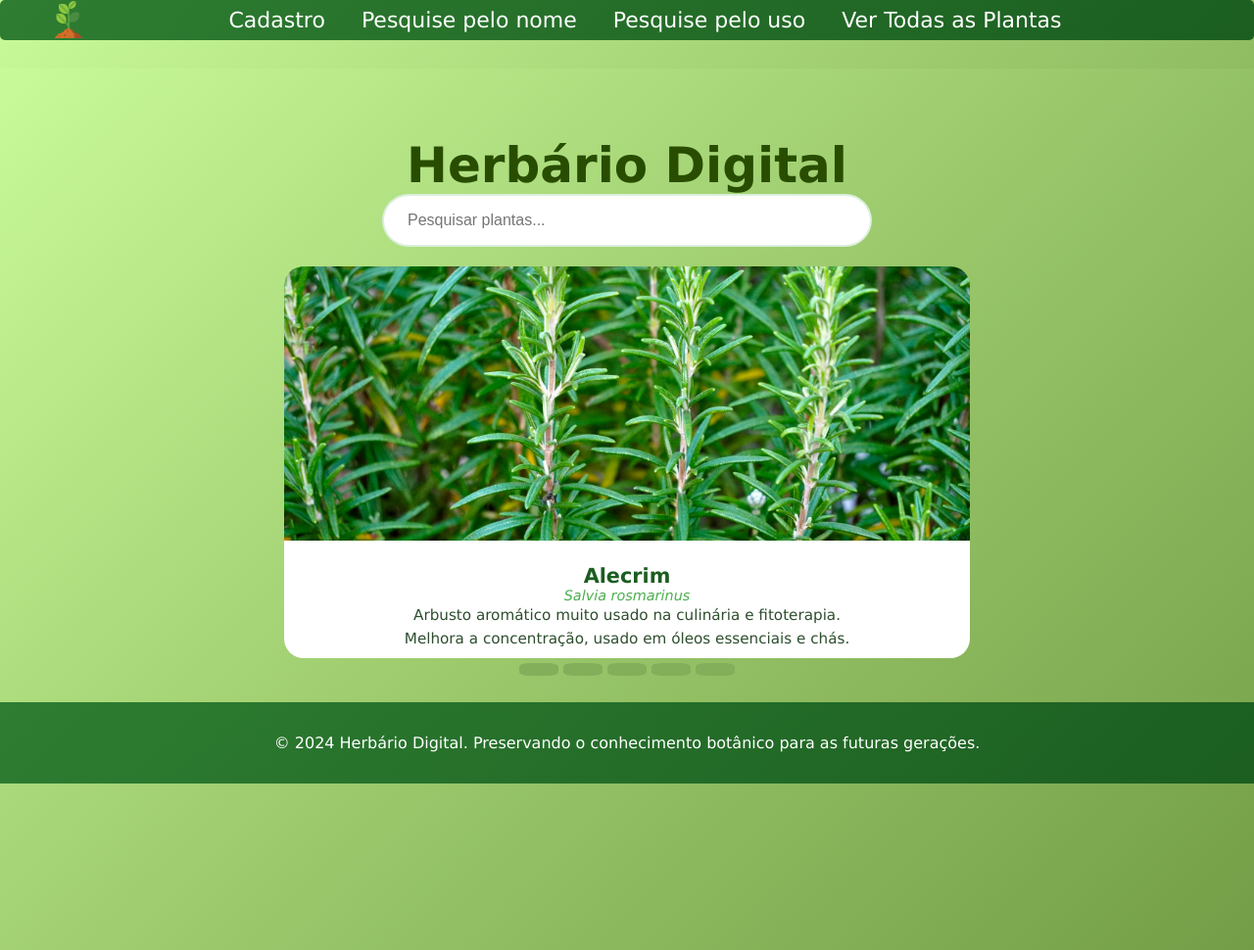
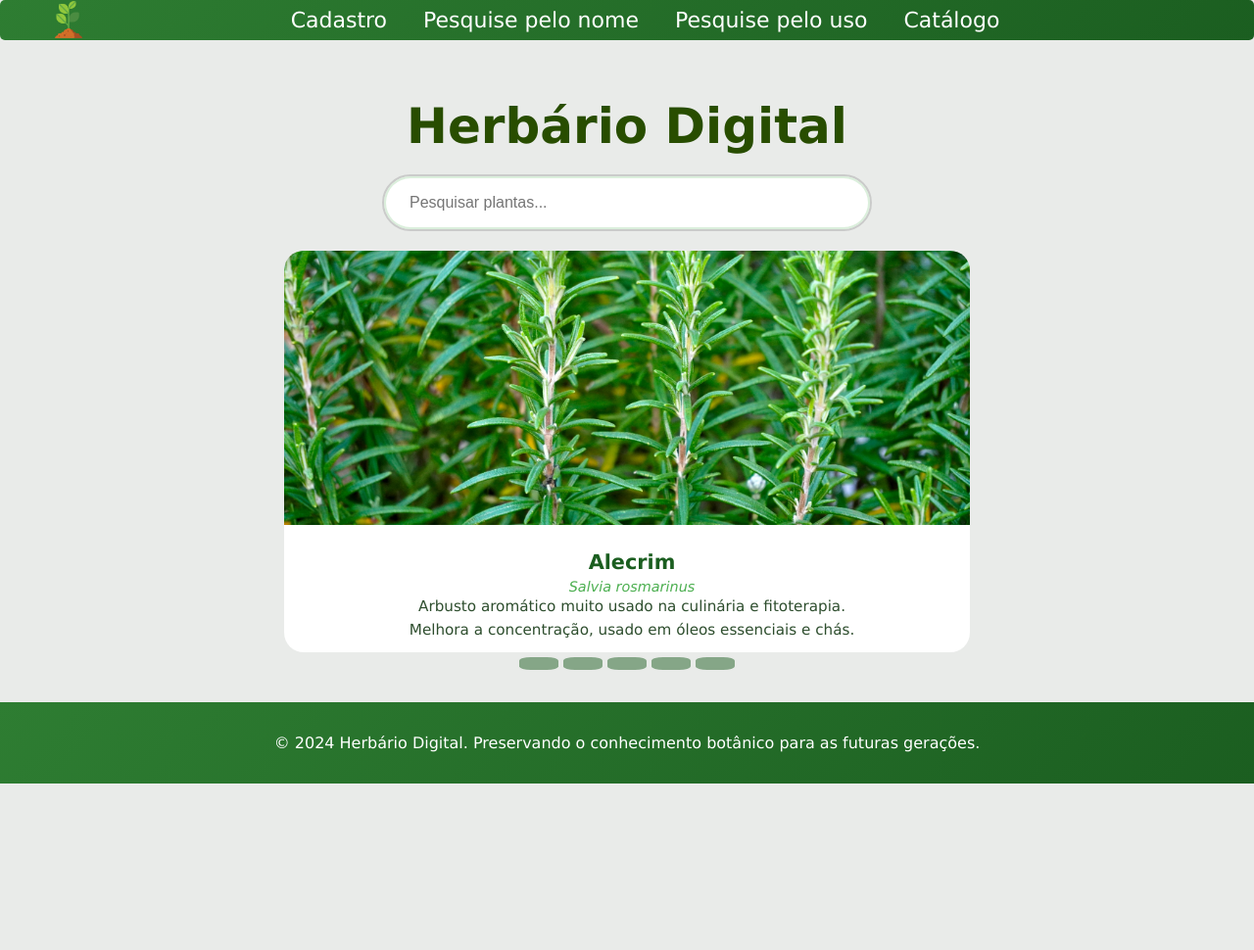
Before and after one commit to hunter2112/Projeto-Integrador-Modulo-D, a PHP site: page /base.html in a window 1280 px wide. Shown: the whole page at 98% size. After the commit the page ends 800 px from the top, so only its background shows below. Run offline with PHP 8.4, Linux system fonts and the light colour scheme.

Commit message:
Front-end do catálogo

```diff
--- a/assets/css/base.css
+++ b/assets/css/base.css
@@ -1,16 +1,9 @@
 
 body,html {
-  height:100%;
-  background:linear-gradient(135deg,#c9fa99,#9bc96c,#739e47) ;
+  height:auto;
+  background-color:#e9ebe9 ;
   /* Adiciona um espaçamento no topo para não esconder o conteúdo atrás da navbar */
-  padding-top: 70px;
-}
-
-body {
-  height: 900px;
-  background:linear-gradient(135deg,#c9fa99,#9bc96c,#739e47) ;
-  /* Adiciona um espaçamento no topo para não esconder o conteúdo atrás da navbar */
-  padding-top: 70px;
+  padding-top: 50px;
   font-family: sans-serif;
 }
 
@@ -30,6 +23,7 @@ h1 {
   padding: 0;
   box-sizing: border-box;
 
+}
 .herbario-header {
   background-color: #41A546;
 }
@@ -88,15 +82,17 @@ a {
   bottom: -2px; /* Posição abaixo do link (mais próximo) */
   left: 0;
   height: 2px;
-  background-color: #ffffff; /* Mesma cor do texto do link */
+  background-color: #e9e9e9; /* Mesma cor do texto do link */
   width: 0; /* Começa com largura zero */
 }
 
 /* Barra de pesquisa */
 .search {
   max-width: 500px; /* Largura máxima de 500 pixels */
-  margin: 0 auto; /* Centraliza a barra de pesquisa */
+  margin: 20px auto; /* Centraliza a barra de pesquisa */
   position: relative;
+  border: 2px solid rgba(189, 189, 189, 0.692); /* Borda verde semi-transparente */
+  border-radius: 50px;
 }
 
 /* Campo de input da barra de pesquisa */
@@ -125,7 +121,8 @@ a {
     minmax(350px, 1fr)
   ); /*Permite a responsividade do grid*/
   gap: 2rem; /*Adiciona um espaçamento entre os card*/
-  margin-top: 3rem; /*Adiciona uma margem no topo dos cards*/
+  margin: 3rem; /*Adiciona uma margem no topo dos cards*/
+  margin-bottom: 200px;
 }
 
 /* Cartão da planta */
@@ -143,6 +140,15 @@ a {
   transform: translateY(-8px); /* Move 8px para cima */
   box-shadow: 0 12px 40px rgba(0, 0, 0, 0.15); /* Sombra mais forte */
 }
+.plant-slide{
+  box-shadow: 0 4px 20px rgba(0, 0, 0, 0.08);
+  border: 1px solid rgba(76, 175, 80, 0.1);
+  transition: all 0.3s ease;
+}
+.plant-slide:hover{
+  transform: scale(0.98); /* Move 8px para cima */
+  box-shadow: 0 12px 40px rgba(0, 0, 0, 0.15); /* Sombra mais forte */
+}
 
 /* Imagem da planta */
 .plant-image {
@@ -151,12 +157,17 @@ a {
   background-size: cover; /* Imagem cobre toda área, mantendo proporção */
   background-position: center; /* Centraliza a imagem */
   position: relative;/* Para o pseudo-elemento ::after */
+  margin-bottom: 2px;
 }
 
 /* Informação sobre a planta */
 .plant-info{
+  background-size: cover;
+  background-position: center;
   background-color: white;
   height: auto;
+  margin-left: 10px;
+  border-radius: 16px;
 }
 
 /* Nome da planta */
@@ -164,7 +175,7 @@ a {
   font-size: 1.3rem; /* Fonte de aproximadamente 21px */
   font-weight: 600; /* Deixa a fonte mais larga */
   color: #1b5e20; /* Deixa a fonte verde escuro */
-   /* Adiciona uma margem de 8 pixels abaixo */
+  margin-bottom: 5px;/* Adiciona uma margem de 8 pixels abaixo */
 }
 
 /* Nome científico */
@@ -198,9 +209,9 @@ footer {
   color: white; /* Fonte dos textos branca */
   text-align: center; /* Alinha os textos no centro do rodapé */
   padding: 2rem 0; /* Cria uma distância entre o rodapé e o resto da página */
-   margin-top: 4rem; /* Margem no topo do rodapé */
+   /* margin-top: 4rem; Margem no topo do rodapé */
   bottom: 0;
-  position: absolute;
+  position: fixed;
   width: 100%;
 }
 
@@ -231,7 +242,6 @@ footer {
  display: flex;
   border-radius: 20px;
   overflow-x: auto;
-
   scroll-behavior: smooth;
   -webkit-overflow-scrolling: touch;
 
@@ -246,11 +256,11 @@ footer {
 }
 .slides::-webkit-scrollbar-thumb {
   margin-top: 10px;
-  background: #1b5e20;
+  background-color: #1b5e20;
   border-radius: 10px;
 }
 .slides::-webkit-scrollbar-thumb:hover {
-  background: #1b5e20;
+  background-color: #1b5e20;
 
 }
 
@@ -261,15 +271,16 @@ footer {
   scroll-snap-align: start;
   flex-shrink: 0;
   width: 700px;
-  height: 400px;
+  height: 410px;
   margin-right: 50px;
   border-radius: 10px;
-  background: #ffffff;
+  background-color: #ffffff;
   transform-origin: center center;
   transform: scale(1);
   transition: transform 0.5s;
   position: relative;
   font-size: 100px;
+  border-radius: 16px;
 }
 
 img {
@@ -282,12 +293,11 @@ img {
 }
 
 .carousel > a {
-  color: #1b5e20;
   font-family: fantasy;
   display: inline-flex;
   width: 2.5rem;
   height: 0.8rem;
-  background: #83af5a;
+  background: #1b5e1f7c;
   text-decoration: none;
   align-items: center;
   justify-content: center;
@@ -374,5 +384,3 @@ textarea{
     justify-content: center;
   }
 }
-
-}
--- a/base.html
+++ b/base.html
@@ -1,5 +1,6 @@
 <!DOCTYPE html>
 <html lang="pt-br">
+
 <head>
   <meta charset="UTF-8" />
   <meta name="viewport" content="width=device-width, initial-scale=1.0" />
@@ -7,17 +8,15 @@
   <!--Faz com que as configuações de estilo sejam "puxadas" do arquivo "styles.css"-->
   <link rel="stylesheet" href="assets/css/base.css" />
   <!--Link que adiciona um ícone à guia da página-->
-    <link
-      rel="shortcut icon"
-      type="imagex/png"
-      href="assets/img/plant_icon.png"
-    />
+  <link rel="shortcut icon" type="imagex/png" href="assets/img/plant_icon.png" />
 </head>
-  <body>
+
+<body class="main">
   <!--Barra de Navegação centralizada com links direcionais-->
   <nav class="navbar centro">
     <div class="nav-item">
       <a class="navlink" href="base.html"><img class="site_logo" src="assets/img/plant_icon.png" alt="logo"></a>
+      <div class="underline"></div>
     </div>
     <div class="nav-item">
       <a class="navlink" href="cadastro.html">Cadastro</a>
@@ -32,7 +31,7 @@
       <div class="underline"></div>
     </div>
     <div class="nav-item">
-        <a class="navlink" href="">Ver Todas as Plantas</a>
+      <a class="navlink" href="catalogo.html">Catálogo</a>
       <div class="underline"></div>
     </div>
   </nav>
@@ -120,9 +119,12 @@
       <a href="#slide-4"></a>
       <a href="#slide-5"></a>
   </main>
+  <!-- Rodapé do site -->
+  <footer>
+    <p>&copy; 2024 Herbário Digital. Preservando o conhecimento botânico para as futuras gerações.</p>
+  </footer>
+  <script src="scripts/script.js"></script>
 </body>
-    <!-- Rodapé do site -->
-    <footer><p>&copy; 2024 Herbário Digital. Preservando o conhecimento botânico para as futuras gerações.</p></footer>
-    <script src="scripts/script.js"></script>
+
 
 </html>
```
Also changed, not shown: cadastro.html (+7 -2 lines), catalogo.html (+44 -30 lines), assets/img/arnica.jpg (added), assets/img/babosa.jpg (added), assets/img/guaco.jpg (added). Lines whose indentation alone changed are shown as unchanged.
